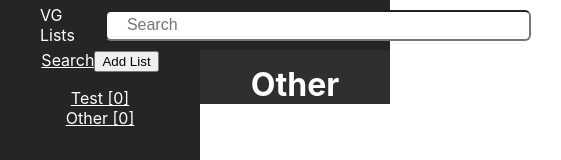
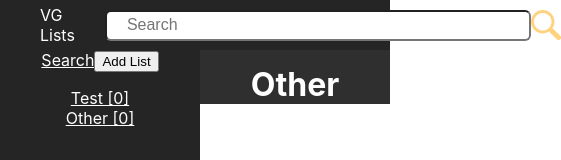
Before and after one commit to Flakari/vg-lists, a React (Create React App) app: page /vg-lists/other in a window 390 px wide. Shown: the top 160 px of the page, 561 px wide, since content can reach past the window. Built offline with nearby package versions, Linux system fonts and the light colour scheme.

Commit message:
Reorganized folder structure, added icon for mobile view search in header.

```diff
--- a/src/App.css
+++ b/src/App.css
@@ -157,3 +157,14 @@ header input[type=text] {
 #search-results li .owned:hover {
   background-color: lightgreen;
 }
+
+header img {
+  opacity: 0.5;
+  height: 30px;
+  width: 30px;
+  cursor: pointer;
+}
+
+header img:hover {
+  opacity: 1;
+}
--- a/src/Header/Header.js
+++ b/src/components/Header/Header.js
@@ -6,6 +6,7 @@ const Header = (props) => {
         <header>
             <p>VG Lists</p>
             <Searchbar setData={props.setData}/>
+            <img src={require("../../images/magnifying-glass.svg")} alt="Search"></img>
         </header>
     );
 };
```
Also changed, not shown: src/App.js (+4 -4 lines), src/components/Consoles/Consoles.js (renamed from src/Consoles/Consoles.js), src/components/GameList/GameList.js (renamed from src/GameList/GameList.js), src/components/GameListItem/GameListItem.js (renamed from src/GameListItem/GameListItem.js), src/components/ListItem/ListItem.js (renamed from src/ListItem/ListItem.js), src/components/Rating/Rating.js (renamed from src/Rating/Rating.js), src/components/SearchResult/SearchResult.js (renamed from src/SearchResult/SearchResult.js), src/components/SearchResults/SearchResults.js (renamed from src/SearchResults/SearchResults.js), src/components/Searchbar/Searchbar.js (renamed from src/Searchbar/Searchbar.js), src/components/Sidebar/Sidebar.js (renamed from src/Sidebar/Sidebar.js), src/images/magnifying-glass.svg (added).
